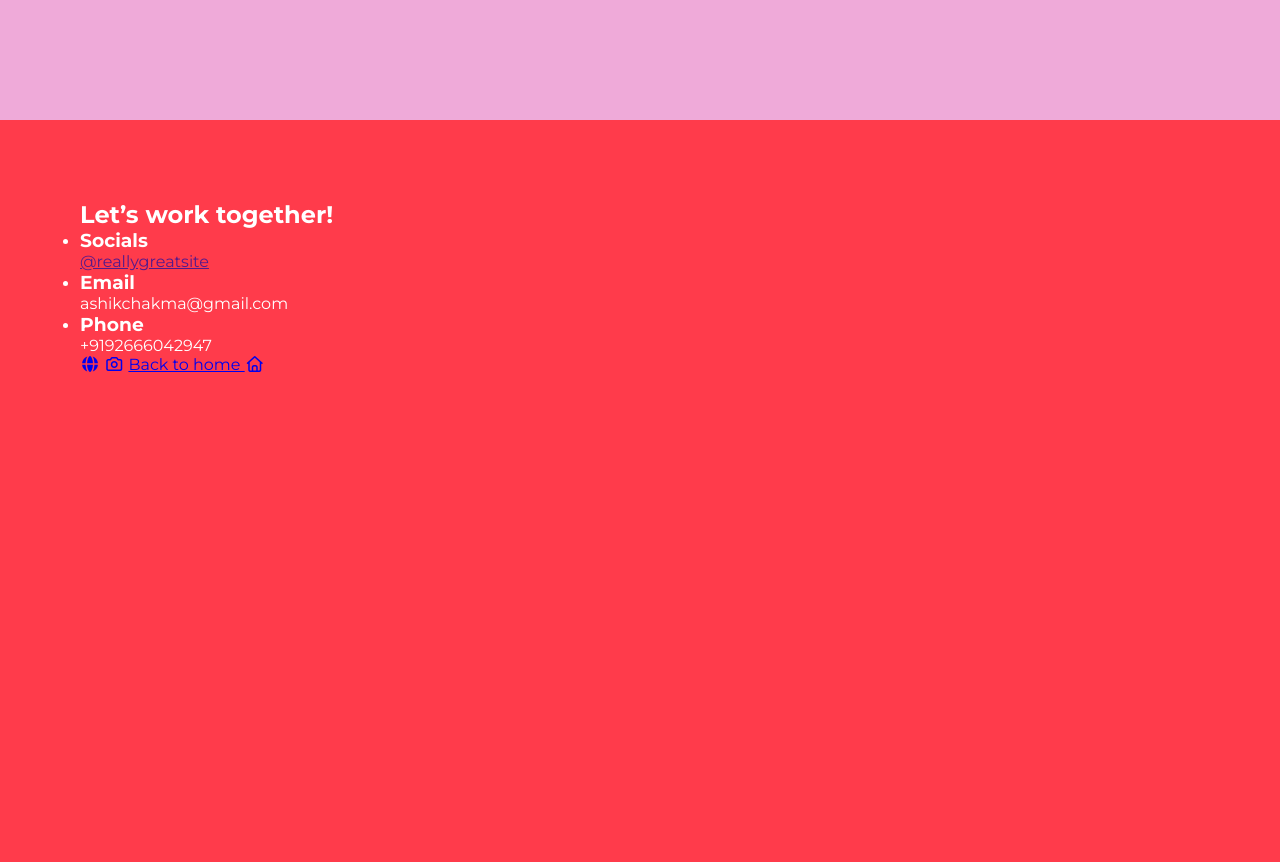
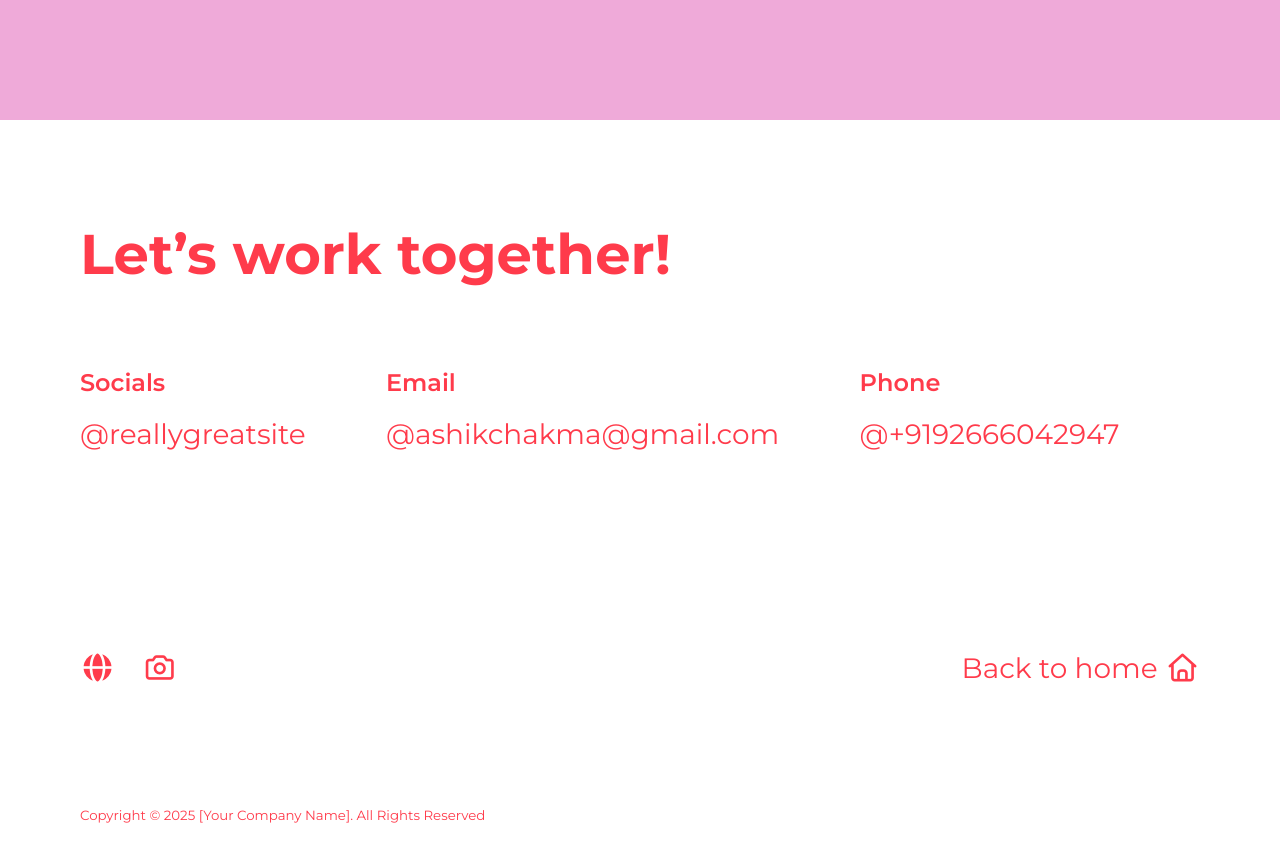
Before and after one commit to ashikch25111/my-portfolio-website, a plain HTML site: page index.html in a window 1280 px wide. Shown: the part 2520-3382 px from the top of the page. Drawn offline with Linux system fonts and the light colour scheme.

Commit message:
added fully css and copyright

```diff
--- a/index.html
+++ b/index.html
@@ -49,28 +49,32 @@
     </section>
     <section class="last-sec">
         <div>
-            <h1>Let’s work together!</h1>
-            <ul>
+            <h1 class="last-h">Let’s work together!</h1>
+            <ul class="last-ul">
                 <li>
-                    <h3>Socials</h3>
-                 <a href="">@reallygreatsite</a>
+                    <h3 class="last-h3">Socials</h3>
+                  <p class="last-p">@reallygreatsite</p>
                 </li>
                 <li>
-                    <h3>Email</h3>
-                    <p>ashikchakma@gmail.com</p>
+                    <h3 class="last-h3">Email</h3>
+                    <p class="last-p">@ashikchakma@gmail.com</p>
                 </li>
                 <li>
-                    <h3>Phone</h3>
-                    <p>+9192666042947</p>
+                    <h3 class="last-h3">Phone</h3>
+                    <p class="last-p">@+9192666042947</p>
                 </li>
             </ul>
         </div>
-        <div>
-            <a href="#"><i class="fa-solid fa-globe"></i></a>
-            <a href="#"><i class="fa-regular fa-camera"></i></a>
-            <a href="#">Back to home <i class="fa-regular fa-house"></i></a>
+        <div class="anchor-last">
+            <div>
+                <a class="icon-last one left" href="#"><i class="fa-solid fa-globe"></i></a>
+                <a class="icon-last one"  href="#"><i class="fa-regular fa-camera"></i></a>
+            </div>
+            <a class="icon-last back"  href="#">Back to home <i class="fa-regular fa-house"></i></a>
         </div>
+        <P class="copy"><small>Copyright &copy; 2025 [Your Company Name]. All Rights Reserved</small></P>
     </section>
+
 
 </body>
 </html>
--- a/style.css
+++ b/style.css
@@ -90,8 +90,64 @@ body{
     margin-bottom: 10px;
 }
 .last-sec{
-    color: #ffffff;
-    background-color: #ff3b4b;
+    color: #ff3b4b;
+    background-color: #ffffff;
     min-height: 100vh;
-    padding: 80px;
+    padding: 80px 80px 5px 80px;
 }
+
+.last-h{
+    font-size: 56px;
+    font-weight: 700;
+    margin: 20px 0px 80px 0px;
+}
+
+.last-ul{
+    list-style-type: none;
+    margin-bottom: 80px;
+    display: grid;
+    grid-template-columns: auto auto auto;
+
+}
+
+.last-h3{
+    font-size: 24px;
+    font-weight: 600;
+    margin-bottom: 20px;
+}
+
+.last-p{
+    font-size: 28px;
+    margin-bottom: 80px;
+}
+.anchor-last{
+    margin-top: 120px;
+    font-size: 28px;
+    display: flex;
+    position: sticky;
+    align-items: center;
+    justify-content: space-between;
+
+}
+
+.icon-last{
+    color: #ff3b4b;
+}
+
+.left{
+    margin-right: 20px;
+}
+.one:hover{
+  background-color: #ff3b4b;
+  color: #ffffff;
+}
+.back{
+    text-decoration: none;
+}
+.back:hover{
+    text-decoration: underline;
+}
+
+.copy{
+    padding-top:120px ;
+}
```
